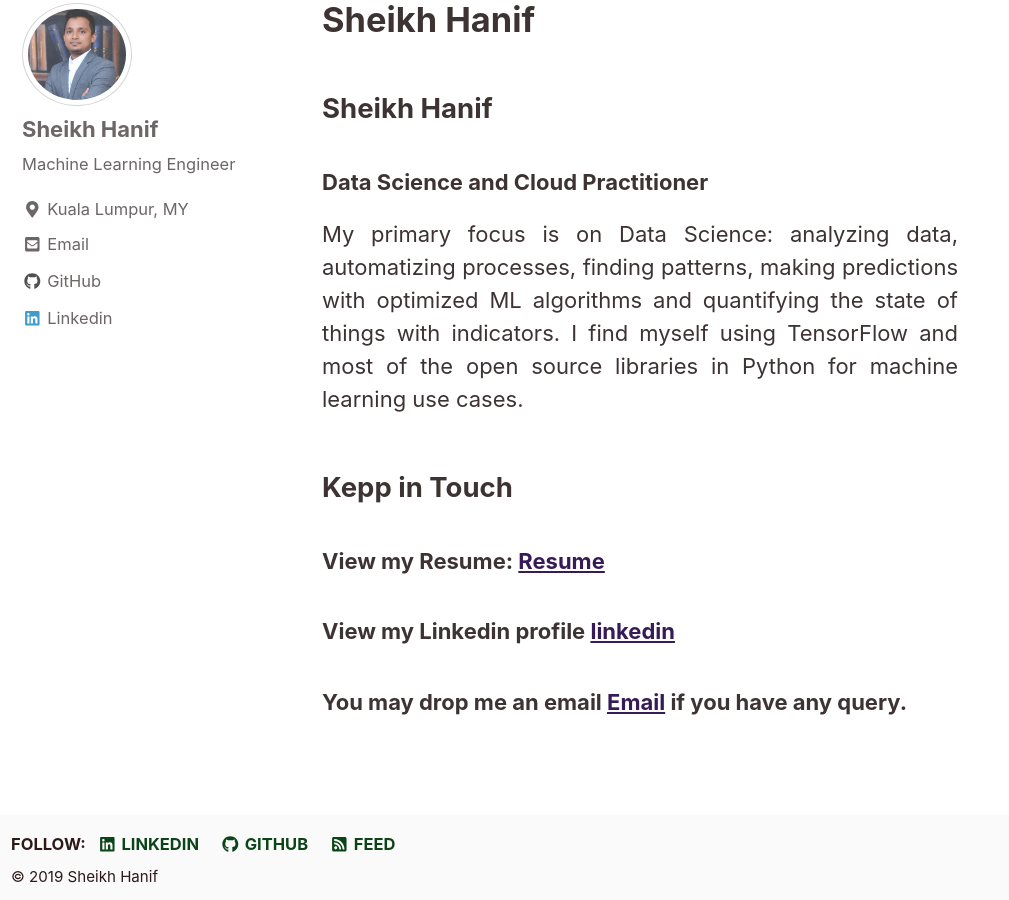
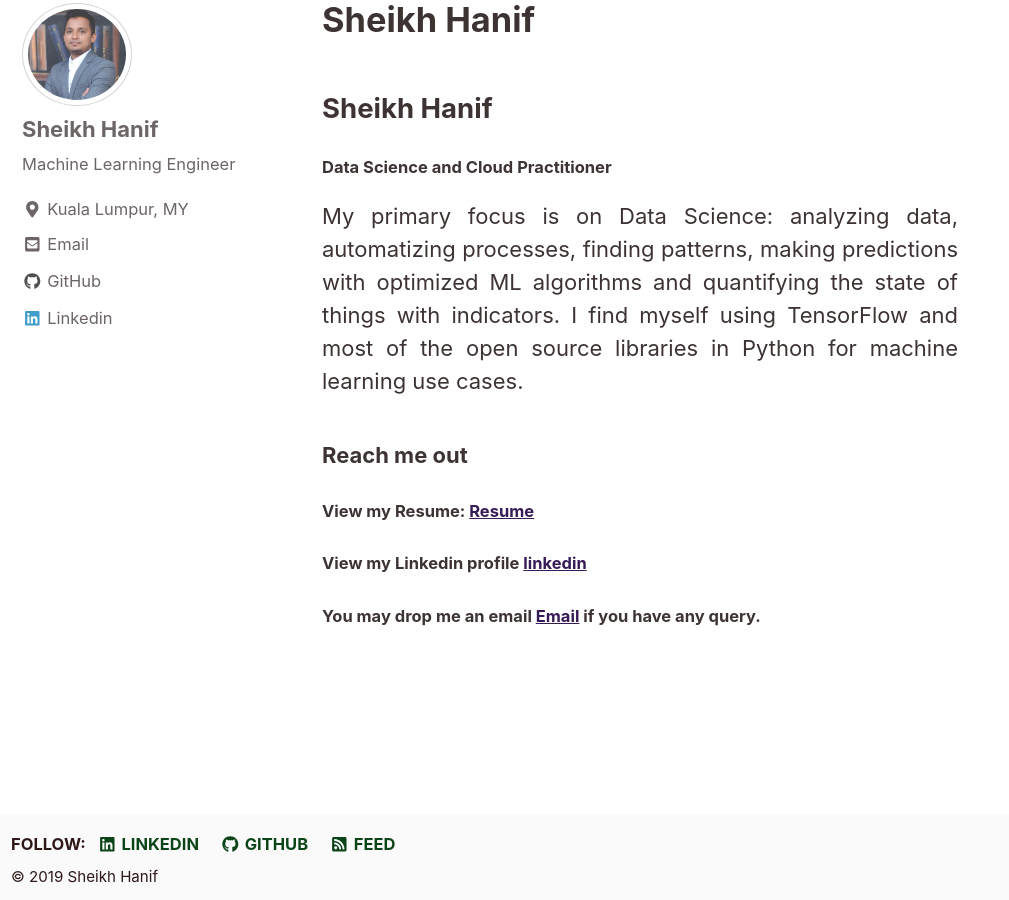
Before and after one commit to sheikhhanif/sheikhhanif.github.io, a Jekyll site: the page built from _pages/about.md, in a window 1280 px wide and 900 px high, scrolled down 134 px. Shown: the whole window, without its empty margins (0-1009 px from the left). Built offline with Jekyll 4.4.1, drawn with Linux system fonts in a browser that asks for light colours; cached includes are drawn as plain includes; nearby versions of some CDN libraries; comment, search, counter and statistics services are not loaded; our own code applies the rules of GitHub Pages for plain Markdown files.

Commit message:
Update about.md

```diff
--- a/_pages/about.md
+++ b/_pages/about.md
@@ -5,13 +5,13 @@ permalink: /about/
 ---
 
 ## Sheikh Hanif
-### Data Science and Cloud Practitioner
+#### Data Science and Cloud Practitioner
 
 My primary focus is on Data Science: analyzing data, automatizing processes, finding patterns, making predictions with optimized ML algorithms and quantifying the state of things with indicators. I find myself using TensorFlow and most of the open source libraries in Python for machine learning use cases.
 
 
-## Kepp in Touch
+### Reach me out
 
-### View my Resume: [Resume](https://drive.google.com/file/d/1CyCfTLCeEcRNlBa5FruhFIe1H-OzZlo7/view?usp=sharing)
-### View my Linkedin profile [linkedin](https://www.linkedin.com/in/sheikhhanif/)
-### You may drop me an email [Email](mailto: sheikhhanifhossain@gmail.com) if you have any query.
+#### View my Resume: [Resume](https://drive.google.com/file/d/1CyCfTLCeEcRNlBa5FruhFIe1H-OzZlo7/view?usp=sharing)
+#### View my Linkedin profile [linkedin](https://www.linkedin.com/in/sheikhhanif/)
+#### You may drop me an email [Email](mailto: sheikhhanifhossain@gmail.com) if you have any query.
```
